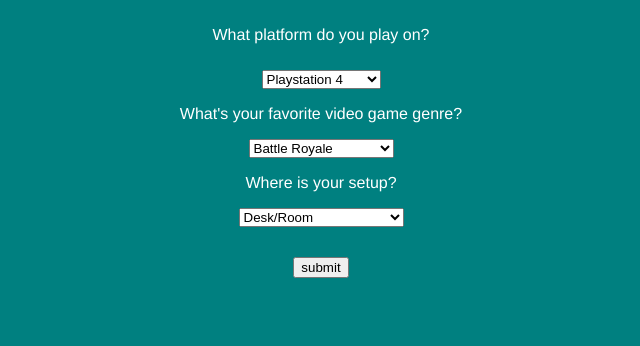
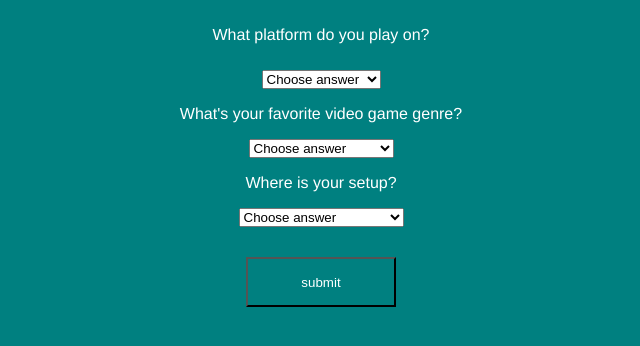
Before and after one commit to sabensalim/headsetproject, a Flask app: page /quiz in a window 1280 px wide. Shown: the part 45-391 px from the top of the page, without its empty margins (337-977 px from the left). Run offline with Flask 2, Linux system fonts and the light colour scheme.

Commit message:
changed color

```diff
--- a/app.py
+++ b/app.py
@@ -8,7 +8,7 @@ app = Flask(__name__)
 
 
 @app.route('/')
-@app.route('/quiz')
+@app.route('/quiz', methods=['GET', 'POST'])
 def quiz():
     return render_template('quiz.html', time = datetime.now())
 
--- a/static/quiz.css
+++ b/static/quiz.css
@@ -53,3 +53,10 @@
     display: flex;
     justify-content: center;
 }
+
+#submitone{
+    color: white;
+    background-color: teal;
+    width: 150px;
+    height: 50px;
+}
--- a/templates/quiz.html
+++ b/templates/quiz.html
@@ -24,6 +24,7 @@
             <form method = "post" action = "/results">
 
             <select class = "platform" name = "platform" > Platform
+                <option value = "choice">Choose answer</option>
                 <option value = "ps4">Playstation 4</option>
                 <option value = "xbox">Xbox One</option>
                 <option value = "pc">PC</option>
@@ -34,6 +35,7 @@
         <!-- <div id = "middle2"> -->
             <p>What's your favorite video game genre?</p>
             <select name = "genre">
+                <option value = "choice">Choose answer</option>
                 <option value = "battleroyale">Battle Royale</option>
                 <option value = "rpg">Role Playing Game</option>
                 <option value = "fps">First Person Shooter</option>
@@ -45,6 +47,7 @@
         <!-- <div id = "middle3"> -->
             <p>Where is your setup?</p>
             <select name = "setup">
+                <option value = "choice">Choose answer</option>
                 <option value = "desk">Desk/Room</option>
                 <option value = "livingroom">Couch in the living room</option>
                 <option value = "office">Office/work</option>
@@ -53,7 +56,7 @@
         </div>
 
         <div id = "footer">
-        <input type = "submit" value = "submit">
+        <input id = "submitone" type = "submit" value = "submit">
 
         </div>
         </form>
--- a/templates/results.html
+++ b/templates/results.html
@@ -20,6 +20,11 @@
         <div id = "footer">
             <p>Thanks for playing</p>
         </div>
+        <div id = "return">
+            <form method = "post" action = "/quiz">
+                <input id = "mainmenu" type = "submit" value = "Return to Main Menu">
+            </form>
+        </div>
     </div>
 </body>
 </html>
```
Also changed, not shown: static/results.css (+13 -0 lines).
